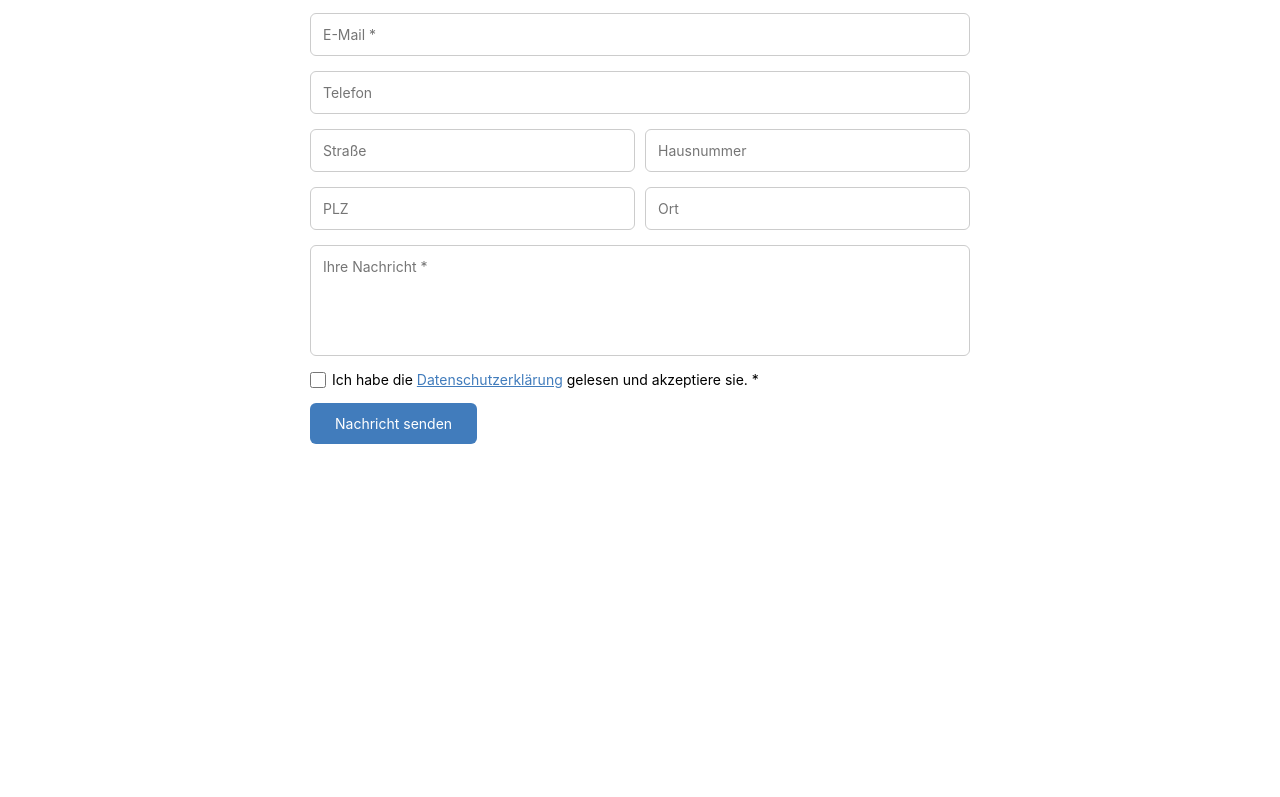
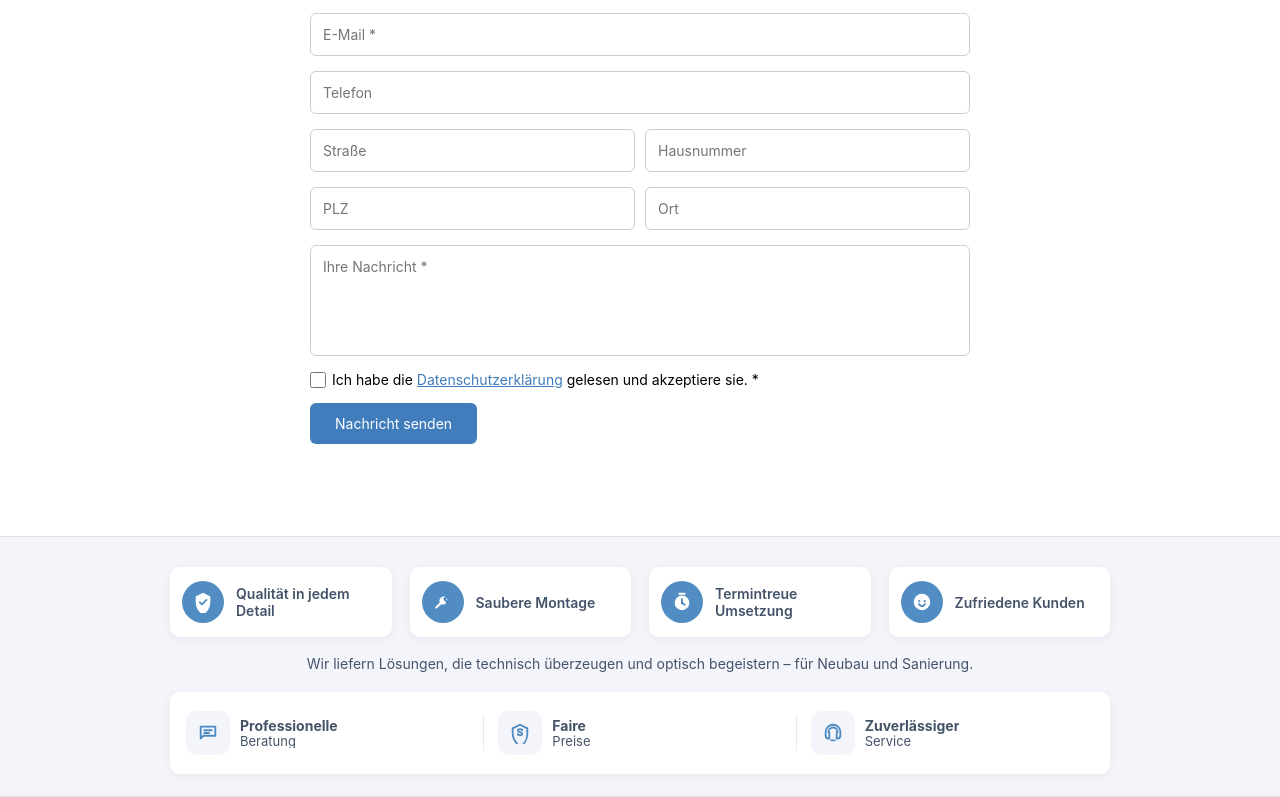
Before and after one commit to Eugen1188/fensterbau, an Angular app: page / in a window 1280 px wide. Shown: the part 2778-3575 px from the top of the page. Before the commit the page ends 3282 px from the top, so only its background shows below. Built offline with nearby package versions, Linux system fonts and the light colour scheme; a web font is replaced by a local one.

Commit message:
add benefits component

```diff
--- /dev/null
+++ b/src/app/benefits/benefits.component.html
@@ -0,0 +1,225 @@
+<div class="trust-strip">
+  <div class="trust-container">
+    <div class="trust-grid">
+      <div class="trust-item">
+        <div class="trust-icon">
+          <svg
+            xmlns="http://www.w3.org/2000/svg"
+            width="22"
+            height="22"
+            viewBox="0 0 24 24"
+            aria-hidden="true"
+          >
+            <path
+              fill="white"
+              d="M12 2l8 4v6c0 7-4.5 12-8 14C8.5 24 4 19 4 12V6l8-4z"
+            />
+            <path
+              fill="none"
+              stroke="var(--color-blue)"
+              stroke-width="2"
+              stroke-linecap="round"
+              stroke-linejoin="round"
+              d="M8.5 12.5l2.2 2.2L15.8 9.6"
+            />
+          </svg>
+        </div>
+        <div class="trust-text">Qualität in jedem Detail</div>
+      </div>
+
+      <div class="trust-item">
+        <div class="trust-icon">
+          <svg
+            xmlns="http://www.w3.org/2000/svg"
+            width="22"
+            height="22"
+            viewBox="0 0 24 24"
+            aria-hidden="true"
+          >
+            <path
+              fill="white"
+              d="M14.7 6.3a5 5 0 0 0-6.4 6.4L3.8 17.2a1.2 1.2 0 0 0 1.7 1.7l4.5-4.5a5 5 0 0 0 6.4-6.4l-2.4 2.4l-2-2l2.7-2.1z"
+            />
+            <path
+              fill="none"
+              stroke="var(--color-blue)"
+              stroke-width="2"
+              stroke-linecap="round"
+              stroke-linejoin="round"
+              d="M14.2 9.8l2 2"
+            />
+          </svg>
+        </div>
+        <div class="trust-text">Saubere Montage</div>
+      </div>
+
+      <div class="trust-item">
+        <div class="trust-icon">
+          <svg
+            xmlns="http://www.w3.org/2000/svg"
+            width="22"
+            height="22"
+            viewBox="0 0 24 24"
+            aria-hidden="true"
+          >
+            <circle cx="12" cy="13" r="8" fill="white" />
+            <path
+              fill="none"
+              stroke="var(--color-blue)"
+              stroke-width="2"
+              stroke-linecap="round"
+              d="M12 13V9"
+            />
+            <path
+              fill="none"
+              stroke="var(--color-blue)"
+              stroke-width="2"
+              stroke-linecap="round"
+              stroke-linejoin="round"
+              d="M12 13l3 2"
+            />
+            <path
+              fill="none"
+              stroke="white"
+              stroke-width="2"
+              stroke-linecap="round"
+              d="M9 3h6"
+            />
+          </svg>
+        </div>
+        <div class="trust-text">Termintreue Umsetzung</div>
+      </div>
+
+      <div class="trust-item">
+        <div class="trust-icon">
+          <svg
+            xmlns="http://www.w3.org/2000/svg"
+            width="22"
+            height="22"
+            viewBox="0 0 24 24"
+            aria-hidden="true"
+          >
+            <circle cx="12" cy="12" r="9" fill="white" />
+            <circle cx="9" cy="11" r="1.2" fill="var(--color-blue)" />
+            <circle cx="15" cy="11" r="1.2" fill="var(--color-blue)" />
+            <path
+              fill="none"
+              stroke="var(--color-blue)"
+              stroke-width="2"
+              stroke-linecap="round"
+              d="M8.7 14.2c1 1.6 2.4 2.4 3.3 2.4s2.3-.8 3.3-2.4"
+            />
+          </svg>
+        </div>
+        <div class="trust-text">Zufriedene Kunden</div>
+      </div>
+    </div>
+
+    <p class="trust-subtext">
+      Wir liefern Lösungen, die technisch überzeugen und optisch begeistern –
+      für Neubau und Sanierung.
+    </p>
+
+    <div class="trust-bottom-bar">
+      <div class="bar-item">
+        <div class="bar-icon">
+          <svg
+            xmlns="http://www.w3.org/2000/svg"
+            width="22"
+            height="22"
+            viewBox="0 0 24 24"
+            aria-hidden="true"
+          >
+            <path
+              fill="none"
+              stroke="var(--color-blue)"
+              stroke-width="2"
+              stroke-linecap="round"
+              stroke-linejoin="round"
+              d="M4 5h16v10H7l-3 3V5z"
+            />
+            <path
+              fill="none"
+              stroke="var(--color-blue)"
+              stroke-width="2"
+              stroke-linecap="round"
+              d="M8 9h8M8 12h5"
+            />
+          </svg>
+        </div>
+        <div class="bar-text">
+          <div class="bar-title">Professionelle</div>
+          <div class="bar-sub">Beratung</div>
+        </div>
+      </div>
+
+      <div class="bar-divider"></div>
+
+      <div class="bar-item">
+        <div class="bar-icon">
+          <svg
+            xmlns="http://www.w3.org/2000/svg"
+            width="22"
+            height="22"
+            viewBox="0 0 24 24"
+            aria-hidden="true"
+          >
+            <path
+              fill="none"
+              stroke="var(--color-blue)"
+              stroke-width="2"
+              stroke-linecap="round"
+              stroke-linejoin="round"
+              d="M12 3l8 4v6c0 7-4.5 12-8 14C8.5 24 4 19 4 12V7l8-4z"
+            />
+            <path
+              fill="none"
+              stroke="var(--color-blue)"
+              stroke-width="2"
+              stroke-linecap="round"
+              d="M9.5 13.2c.6.8 1.5 1.3 2.5 1.3c1.3 0 2.3-.7 2.3-1.7c0-1-1-1.5-2.3-1.7c-1.3-.2-2.3-.7-2.3-1.7S10.7 7.7 12 7.7c1 0 1.9.4 2.5 1.1"
+            />
+          </svg>
+        </div>
+        <div class="bar-text">
+          <div class="bar-title">Faire</div>
+          <div class="bar-sub">Preise</div>
+        </div>
+      </div>
+
+      <div class="bar-divider"></div>
+
+      <div class="bar-item">
+        <div class="bar-icon">
+          <svg
+            xmlns="http://www.w3.org/2000/svg"
+            width="22"
+            height="22"
+            viewBox="0 0 24 24"
+            aria-hidden="true"
+          >
+            <path
+              fill="none"
+              stroke="var(--color-blue)"
+              stroke-width="2"
+              stroke-linecap="round"
+              stroke-linejoin="round"
+              d="M12 3a8 8 0 0 0-8 8v4a3 3 0 0 0 3 3h1v-7H7a5 5 0 1 1 10 0h-1v7h1a3 3 0 0 0 3-3v-4a8 8 0 0 0-8-8z"
+            />
+            <path
+              fill="none"
+              stroke="var(--color-blue)"
+              stroke-width="2"
+              stroke-linecap="round"
+              d="M14 20h-4"
+            />
+          </svg>
+        </div>
+        <div class="bar-text">
+          <div class="bar-title">Zuverlässiger</div>
+          <div class="bar-sub">Service</div>
+        </div>
+      </div>
+    </div>
+  </div>
+</div>
--- /dev/null
+++ b/src/app/benefits/benefits.component.scss
@@ -0,0 +1,207 @@
+.trust-strip {
+  margin-top: 32px;
+  background: #f3f5fb;
+  border-top: 1px solid rgba(68, 83, 105, 0.12);
+  border-bottom: 1px solid rgba(68, 83, 105, 0.12);
+  padding: 30px 0 22px;
+}
+
+.trust-container {
+  max-width: 980px;
+  margin: 0 auto;
+  padding: 0 20px;
+}
+
+.trust-grid {
+  display: grid;
+  grid-template-columns: repeat(4, minmax(0, 1fr));
+  gap: 18px;
+}
+
+.trust-item {
+  background: #ffffff;
+  border-radius: 10px;
+  padding: 14px 12px;
+  display: flex;
+  align-items: center;
+  gap: 12px;
+  box-shadow: 0 2px 10px rgba(0, 0, 0, 0.06);
+  min-width: 0;
+}
+
+.trust-icon {
+  width: 42px;
+  height: 42px;
+  border-radius: 50%;
+  background: var(--color-blue);
+  display: flex;
+  align-items: center;
+  justify-content: center;
+  flex: 0 0 auto;
+}
+
+.trust-text {
+  color: #445369;
+  font-weight: 600;
+  font-size: 14px;
+  line-height: 1.25;
+  min-width: 0;
+}
+
+.trust-subtext {
+  margin: 16px auto 18px;
+  text-align: center;
+  color: #445369;
+  font-size: 14px;
+  line-height: 1.5;
+  max-width: 680px;
+}
+
+.trust-bottom-bar {
+  background: #ffffff;
+  border-radius: 10px;
+  padding: 14px 16px;
+  box-shadow: 0 2px 10px rgba(0, 0, 0, 0.06);
+
+  display: flex;
+  align-items: center;
+  justify-content: space-between;
+  gap: 14px;
+
+  overflow: hidden;
+}
+
+.bar-item {
+  display: flex;
+  align-items: center;
+  gap: 10px;
+  min-height: 54px;
+  flex: 1 1 0;
+  min-width: 0;
+}
+
+.bar-icon {
+  width: 44px;
+  height: 44px;
+  border-radius: 10px;
+  background: #f3f5fb;
+  display: flex;
+  align-items: center;
+  justify-content: center;
+  flex: 0 0 auto;
+}
+
+.bar-text {
+  display: flex;
+  flex-direction: column;
+  line-height: 1.1;
+  min-width: 0;
+}
+
+.bar-title {
+  font-weight: 700;
+  color: #445369;
+  font-size: 14px;
+  white-space: nowrap;
+  overflow: hidden;
+  text-overflow: ellipsis;
+}
+
+.bar-sub {
+  color: #445369;
+  font-size: 13px;
+  white-space: nowrap;
+  overflow: hidden;
+  text-overflow: ellipsis;
+}
+
+.bar-divider {
+  width: 1px;
+  height: 36px;
+  background: rgba(68, 83, 105, 0.12);
+  flex: 0 0 auto;
+}
+
+@media (max-width: 950px) {
+  .trust-grid {
+    grid-template-columns: repeat(2, minmax(0, 1fr));
+  }
+}
+
+@media (max-width: 520px) {
+  .trust-container {
+    padding: 0 12px;
+  }
+
+  .trust-grid {
+    gap: 12px;
+  }
+
+  .trust-item {
+    padding: 12px 10px;
+    gap: 10px;
+  }
+
+  .trust-icon {
+    width: 36px;
+    height: 36px;
+  }
+
+  .trust-icon svg {
+    width: 20px;
+    height: 20px;
+  }
+
+  .trust-text {
+    font-size: 13px;
+  }
+
+  .trust-bottom-bar {
+    padding: 12px 12px;
+    gap: 10px;
+  }
+
+  .bar-icon {
+    width: 20px;
+    height: 20px;
+    border-radius: 9px;
+  }
+
+  .bar-icon svg {
+    width: 20px;
+    height: 20px;
+  }
+
+  .bar-title {
+    font-size: 10px;
+  }
+
+  .bar-sub {
+    font-size: 10px;
+  }
+
+  .bar-divider {
+    height: 30px;
+  }
+}
+
+@media (max-width: 360px) {
+  .trust-text {
+    font-size: 12px;
+  }
+
+  .bar-title,
+  .bar-sub {
+    font-size: 8px;
+  }
+
+  .trust-icon {
+    width: 32px;
+    height: 32px;
+  }
+
+  .bar-icon {
+    width: 34px;
+    height: 34px;
+  }
+}
--- a/src/app/home/home.component.html
+++ b/src/app/home/home.component.html
@@ -1,3 +1,4 @@
 <app-about-us></app-about-us>
 <app-references></app-references>
 <app-contact></app-contact>
+<app-benefits></app-benefits>
--- a/src/app/home/home.component.ts
+++ b/src/app/home/home.component.ts
@@ -2,10 +2,11 @@ import { Component } from '@angular/core';
 import { AboutUsComponent } from "../about-us/about-us.component";
 import { ReferencesComponent } from "../references/references.component";
 import { ContactComponent } from "../contact/contact.component";
+import { BenefitsComponent } from "../benefits/benefits.component";
 
 @Component({
   selector: 'app-home',
-  imports: [AboutUsComponent, ReferencesComponent, ContactComponent],
+  imports: [AboutUsComponent, ReferencesComponent, ContactComponent, BenefitsComponent],
   templateUrl: './home.component.html',
   styleUrl: './home.component.scss'
 })
```
Also changed, not shown: src/app/benefits/benefits.component.ts (added, +11 -0 lines), 1 other file (tests, documents, lock files or other folders).
